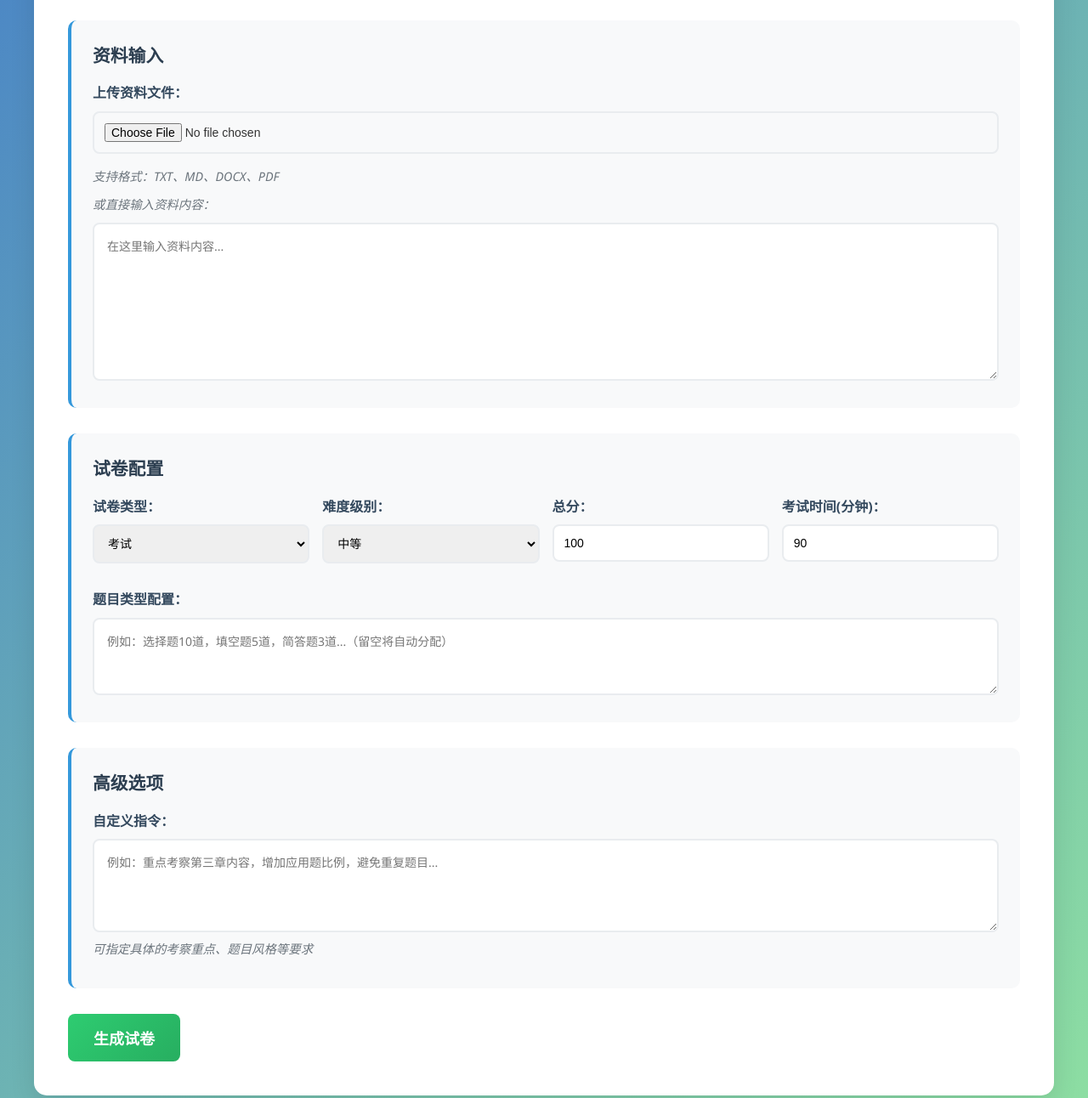
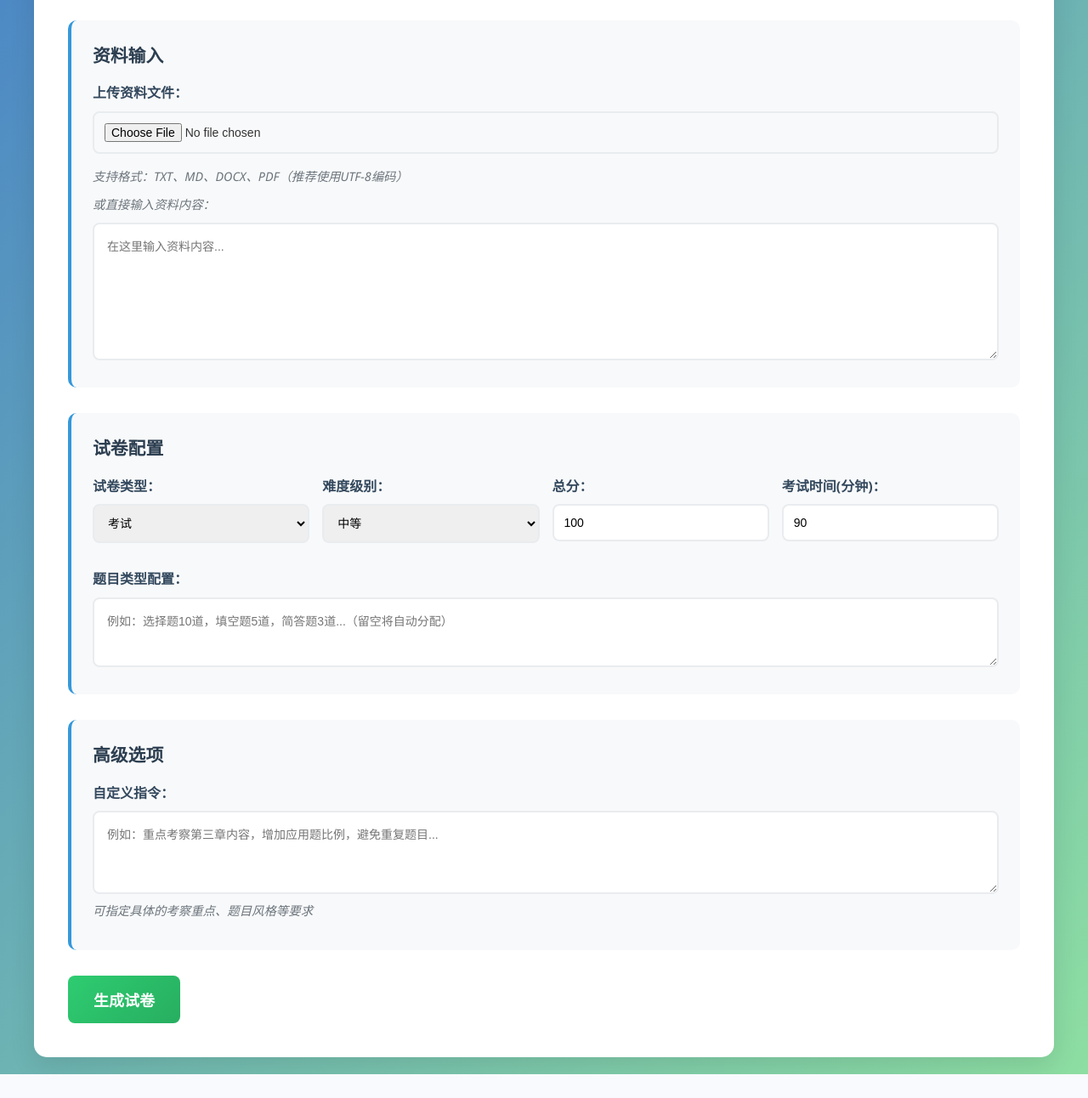
Before and after one commit to CaryWang1234/Exam-Paper-generator, a Flask app: page / in a window 1280 px wide. Shown: the part 413-1705 px from the top of the page at 85% size. After the commit the page ends 1677 px from the top, so only its background shows below. Run offline with Flask 3, Linux system fonts and the light colour scheme.

Commit message:
Updated
Add UTF8+ support to code and made some changes
添加了UTF8+支持，进行了一些优化

```diff
--- a/app.py
+++ b/app.py
@@ -1,5 +1,9 @@
+#!/usr/bin/env python3
+# -*- coding: utf-8 -*-
 import os
 import re
+import sys
+import locale
 from flask import Flask, render_template, request, redirect, url_for, send_file, flash, jsonify
 from openai import OpenAI
 from docx import Document
@@ -18,6 +22,24 @@ from apscheduler.schedulers.background import BackgroundScheduler
 import threading
 import time
 import configparser
+
+# 设置系统编码为UTF-8
+if sys.platform.startswith('win'):
+    # Windows系统设置UTF-8编码
+    os.environ['PYTHONIOENCODING'] = 'utf-8'
+    if hasattr(sys.stdout, 'reconfigure'):
+        sys.stdout.reconfigure(encoding='utf-8')
+    if hasattr(sys.stderr, 'reconfigure'):
+        sys.stderr.reconfigure(encoding='utf-8')
+
+# 设置默认编码
+try:
+    locale.setlocale(locale.LC_ALL, 'zh_CN.UTF-8')
+except locale.Error:
+    try:
+        locale.setlocale(locale.LC_ALL, 'Chinese_China.UTF-8')
+    except locale.Error:
+        pass
 
 # 加载环境变量
 load_dotenv()
@@ -69,9 +91,18 @@ client = OpenAI(
     base_url="https://api.deepseek.com"
 )
 
-# 数据库初始化
+# 数据库初始化（改进UTF-8支持）
 def init_db():
-    conn = sqlite3.connect('students.db')
+    """初始化数据库，确保UTF-8编码支持"""
+    # 创建数据库连接，确保UTF-8编码
+    conn = sqlite3.connect('students.db',
+                          detect_types=sqlite3.PARSE_DECLTYPES,
+                          check_same_thread=False)
+
+    # 设置数据库连接的编码
+    conn.execute("PRAGMA encoding = 'UTF-8'")
+    conn.execute("PRAGMA foreign_keys = ON")
+
     c = conn.cursor()
 
     # 学生订阅表（添加详细信息字段）
@@ -103,6 +134,16 @@ def init_db():
 
     conn.commit()
     conn.close()
+
+# 改进的数据库连接函数
+def get_db_connection():
+    """获取数据库连接，确保UTF-8支持"""
+    conn = sqlite3.connect('students.db',
+                          detect_types=sqlite3.PARSE_DECLTYPES,
+                          check_same_thread=False)
+    conn.execute("PRAGMA encoding = 'UTF-8'")
+    conn.row_factory = sqlite3.Row
+    return conn
 
 # 初始化数据库
 init_db()
@@ -161,8 +202,7 @@ def generate_daily_practice(subject, difficulty, question_count=5, grade=None, k
     {f'学生年级：{grade}年级，请根据该年级的认知水平出题。' if grade else ''}
     {f'重点知识范围：{knowledge_scope}' if knowledge_scope else ''}
     {f'学习目标：{learning_goals}' if learning_goals else ''}
-
-    题目应该：
+题目应该：
     1. 覆盖该科目的重点知识点
     2. 难度适中，适合学生日常练习
     3. 包含详细的解析和学习建议
@@ -218,7 +258,7 @@ def send_daily_practice_email():
                     {f'<p><strong>学习目标：</strong>{learning_goals}</p>' if learning_goals else ''}
                     <div style="background-color: #f8f9fa; padding: 20px; border-radius: 10px;">
                         {practice_html}
-                    </div>
+</div>
                     <p style="color: #666; font-size: 12px; margin-top: 20px;">
                         此邮件由智能试卷生成系统自动发送，如需取消订阅请访问系统设置。
                     </p>
@@ -430,17 +470,29 @@ def index():
         question_types = request.form.get('question_types', '')
         instructions = request.form.get('instructions', '')
 
-        # 处理资料内容
+        # 处理资料内容（改进UTF-8编码处理）
         material = ""
         if material_file and material_file.filename != '':
             try:
                 if material_file.filename.endswith('.txt') or material_file.filename.endswith('.md'):
-                    material = material_file.read().decode('utf-8')
+                    # 尝试多种编码格式读取文件
+                    file_content = material_file.read()
+                    encodings = ['utf-8', 'gbk', 'gb2312', 'latin1']
+
+                    for encoding in encodings:
+                        try:
+                            material = file_content.decode(encoding)
+                            break
+                        except UnicodeDecodeError:
+                            continue
+                    else:
+                        # 如果所有编码都失败，使用utf-8并忽略错误
+                        material = file_content.decode('utf-8', errors='ignore')
                 else:
                     flash("目前仅支持TXT和MD格式文件")
                     return redirect(url_for('index'))
-            except UnicodeDecodeError:
-                flash("无法解析文件，请确保上传的是UTF-8编码的文本文件")
+            except Exception as e:
+                flash(f"文件读取失败: {str(e)}")
                 return redirect(url_for('index'))
 
         # 如果没有上传文件，使用文本框内容
@@ -471,11 +523,13 @@ def index():
         # 转换为HTML
         exam_html = markdown.markdown(exam_content)
 
-        # 保存内容到临时文件
+        # 保存内容到临时文件（确保UTF-8编码）
         temp_dir = tempfile.gettempdir()
         file_id = str(uuid.uuid4())
         md_path = os.path.join(temp_dir, f"{file_id}.md")
-        with open(md_path, 'w', encoding='utf-8') as f:
+
+        # 使用UTF-8编码保存文件，并添加BOM以支持Windows系统
+        with open(md_path, 'w', encoding='utf-8-sig') as f:
             f.write(exam_content)
 
         return render_template('index.html',
@@ -500,7 +554,7 @@ def student_portal():
         preferred_time = request.form.get('preferred_time', '07:00')
         action = request.form.get('action')
 
-        conn = sqlite3.connect('students.db')
+        conn = get_db_connection()
         c = conn.cursor()
 
         if action == 'subscribe':
@@ -536,6 +590,9 @@ def student_portal():
                     recipients=[email],
                     html=f"""
                     <html>
+                    <head>
+                        <meta charset="UTF-8">
+                    </head>
                     <body>
                         <h2>测试练习题</h2>
                         {f'<p><strong>年级：</strong>{grade}年级</p>' if grade else ''}
@@ -609,6 +666,7 @@ def download(file_type, file_id):
         flash("文件不存在或已过期")
         return redirect(url_for('index'))
 
+    # 使用UTF-8编码读取文件
     with open(md_path, 'r', encoding='utf-8') as f:
         content = f.read()
 
@@ -617,19 +675,33 @@ def download(file_type, file_id):
         return send_file(
             buffer,
             as_attachment=True,
-            download_name=f'exam_paper_{datetime.now().strftime("%Y%m%d_%H%M")}.docx',
+            download_name=f'exam_paper_{datetime.now().strftime("%Y年%m月%d日")}.docx',
             mimetype='application/vnd.openxmlformats-officedocument.wordprocessingml.document'
         )
     elif file_type == 'html':
         html_content = markdown.markdown(content)
         buffer = StringIO()
-        buffer.write(html_content)
+        buffer.write(f'''<!DOCTYPE html>
+<html lang="zh-CN">
+<head>
+    <meta charset="UTF-8">
+    <meta http-equiv="Content-Type" content="text/html; charset=UTF-8">
+    <title>试卷 - {datetime.now().strftime("%Y年%m月%d日")}</title>
+    <style>
+        body {{ font-family: "Microsoft YaHei", "SimHei", sans-serif; line-height: 1.6; }}
+        h1, h2, h3 {{ color: #2c3e50; }}
+    </style>
+</head>
+<body>
+    {html_content}
+</body>
+</html>''')
         buffer.seek(0)
         return send_file(
             buffer,
             as_attachment=True,
             download_name=f'exam_paper_{datetime.now().strftime("%Y%m%d_%H%M")}.html',
-            mimetype='text/html'
+            mimetype='text/html; charset=utf-8'
         )
     elif file_type == 'pdf':
         buffer = convert_markdown_to_pdf(content)
--- a/config.ini
+++ b/config.ini
@@ -1,13 +1,13 @@
 [DEFAULT]
 # 邮件服务器配置
-mail_server = smtp.gmail.com
+mail_server = smtp.office365.com
 mail_port = 587
 mail_use_tls = True
-mail_username =
-mail_password =
-mail_default_sender =
+mail_username = carywang666@outlook.com
+mail_password = poke2013
+mail_default_sender = carywang666@outlook.com
 
 # DeepSeek API配置
-deepseek_api_key =
+deepseek_api_key = sk-8e5cb00da23549a6bdac8e49af6529a8
 # 系统配置
 daily_practice_time = 07:00
--- a/templates/index.html
+++ b/templates/index.html
@@ -2,6 +2,7 @@
 <html lang="zh-CN">
 <head>
     <meta charset="UTF-8">
+    <meta http-equiv="Content-Type" content="text/html; charset=UTF-8">
     <meta name="viewport" content="width=device-width, initial-scale=1.0">
     <title>智能试卷生成系统 - 专业版</title>
     <link rel="stylesheet" href="{{ url_for('static', filename='style.css') }}">
@@ -47,15 +48,15 @@
             {% endif %}
         {% endwith %}
 
-        <form method="post" enctype="multipart/form-data" class="input-form" id="examForm">
+        <form method="post" enctype="multipart/form-data" class="input-form" id="examForm" accept-charset="UTF-8">
             <!-- 资料输入部分 -->
             <div class="form-group">
                 <h3>资料输入</h3>
                 <label for="material">上传资料文件：</label>
                 <input type="file" id="material" name="material" accept=".txt,.md,.docx,.pdf">
-                <p class="hint">支持格式：TXT、MD、DOCX、PDF</p>
+                <p class="hint">支持格式：TXT、MD、DOCX、PDF（推荐使用UTF-8编码）</p>
                 <p class="hint">或直接输入资料内容：</p>
-                <textarea id="material_text" name="material_text" rows="8" placeholder="在这里输入资料内容..."></textarea>
+                <textarea id="material_text" name="material_text" rows="8" placeholder="在这里输入资料内容..." style="font-family: 'Microsoft YaHei', sans-serif;"></textarea>
             </div>
 
             <!-- 试卷配置部分 -->
@@ -93,14 +94,14 @@
                 </div>
 
                 <label for="question_types">题目类型配置：</label>
-                <textarea id="question_types" name="question_types" rows="3" placeholder="例如：选择题10道，填空题5道，简答题3道...（留空将自动分配）"></textarea>
+                <textarea id="question_types" name="question_types" rows="3" placeholder="例如：选择题10道，填空题5道，简答题3道...（留空将自动分配）" style="font-family: 'Microsoft YaHei', sans-serif;"></textarea>
             </div>
 
             <!-- 高级选项部分 -->
             <div class="form-group">
                 <h3>高级选项</h3>
                 <label for="instructions">自定义指令：</label>
-                <textarea id="instructions" name="instructions" rows="4" placeholder="例如：重点考察第三章内容，增加应用题比例，避免重复题目..."></textarea>
+                <textarea id="instructions" name="instructions" rows="4" placeholder="例如：重点考察第三章内容，增加应用题比例，避免重复题目..." style="font-family: 'Microsoft YaHei', sans-serif;"></textarea>
                 <p class="hint">可指定具体的考察重点、题目风格等要求</p>
             </div>
 
@@ -133,7 +134,7 @@
                 <!-- 试卷预览 -->
                 <div class="preview-section">
                     <h4>试卷内容预览</h4>
-                    <div class="exam-content">
+                    <div class="exam-content" style="font-family: 'Microsoft YaHei', 'SimHei', sans-serif;">
                         {{ exam_content|safe }}
                     </div>
                 </div>
@@ -164,7 +165,7 @@
                     // 可以在这里添加文件内容预览功能
                     console.log('文件内容已加载');
                 };
-                reader.readAsText(file);
+                reader.readAsText(file, 'UTF-8');
             }
         });
     </script>
```
Also changed, not shown: requirements.txt (+4 -4 lines), run.py (added, +51 -0 lines), README.md.
